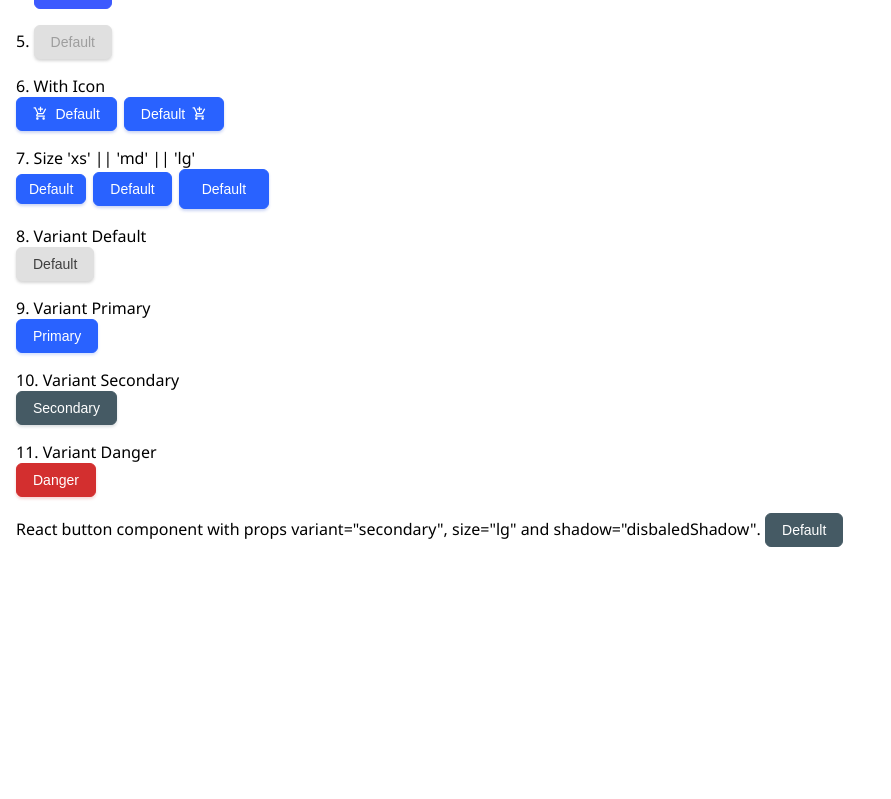
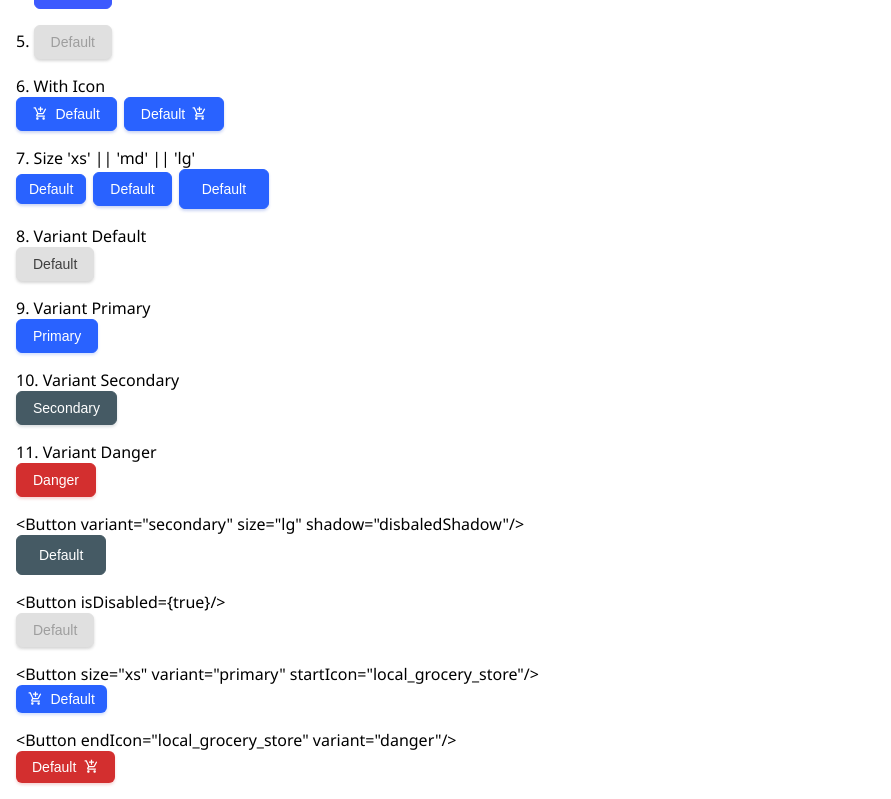
Before and after one commit to decuyperanthony/button-style-react, a React (Create React App) app: page / in a window 1280 px wide. Shown: the part 266-1065 px from the top of the page, without its empty margins (0-891 px from the left). Before the commit the page ends 832 px from the top, so only its background shows below. Built offline with nearby package versions, Linux system fonts and the light colour scheme.

Commit message:
add new props to the button disabled

```diff
--- a/src/App/App.js
+++ b/src/App/App.js
@@ -14,7 +14,7 @@ import ButtonPrimary from './Components/9.Primary';
 import ButtonSecondary from './Components/10.Secondary';
 import ButtonDanger from './Components/11.Danger';
 // === react button reusable
-import Button from './Components/Button';
+import Button from './Button';
 
 function App() {
   return (
@@ -42,7 +42,17 @@ function App() {
       <div style={{marginBottom: '1em'}}/>
       <ButtonDanger />
       <div style={{marginBottom: '1em'}}/>
-      <Button variant="secondary" size="md" shadow="disbaledShadow"/>
+      {'<Button variant="secondary" size="lg" shadow="disbaledShadow"/>'}
+      <Button variant="secondary" size="lg" shadow="disbaledShadow"/>
+      <div style={{marginBottom: '1em'}}/>
+      {'<Button isDisabled={true}/>'}
+      <Button isDisabled={true}/>
+      <div style={{marginBottom: '1em'}}/>
+      {'<Button size="xs" variant="primary" startIcon="local_grocery_store"/>'}
+      <Button size="xs" variant="primary" startIcon="local_grocery_store"/>
+      <div style={{marginBottom: '1em'}}/>
+      {'<Button endIcon="local_grocery_store" variant="danger"/>'}
+      <Button endIcon="local_grocery_store" variant="danger"/>
     </div>
   );
 }
--- a/src/App/Components/Button/button.scss
+++ b/src/App/Button/button.scss
@@ -3,17 +3,18 @@
     font-size: 14px;
     -webkit-border-radius: 6px;
     border-radius: 6px;
+    cursor:pointer;
 }
 
 //! === === BUTTON SIZE === ===
 .xs {
-    padding: 6px 12px
+    padding: 6px 12px !important;
 }
 .md {
-    padding: 8px 16px
+    padding: 8px 16px !important;
 }
 .lg {
-    padding: 11px 22px
+    padding: 11px 22px !important;
 }
 
 //! === === BUTTON DISABLED SHADOW === ===
@@ -23,20 +24,16 @@
 
 //! === === BUTTON DEFAULT === ===
 .default {
-    // padding:8px 16px;
     background: #E0E0E0;
     color: #3F3F3F;
     border: 1px solid #E0E0E0;
-    cursor:pointer;
     box-shadow: 0px 2px 3px rgba(51, 51, 51, 0.2);
     &:hover {
         background: #AEAEAE;
-        color: #3F3F3F;
         border: 1px solid #AEAEAE;
     }
     &:focus {
         background: #AEAEAE;
-        color: #3F3F3F;
         border: 1px solid #AEAEAE;
         outline: 0
     }
@@ -44,20 +41,16 @@
 
 //? === === BUTTON PRIMARY === ===
 .primary {
-    // padding:8px 16px;
     background: #2962FF;
     color: #FFFFFF;
     border: 1px solid #2962FF;
-    cursor:pointer;
     box-shadow: 0px 2px 3px rgba(41, 98, 255, 0.2);
     &:hover {
         background: #0039CB;
-        color: #FFFFFF;
         border: 1px solid #0039CB;
     }
     &:focus {
         background: #0039CB;
-        color: #FFFFFF;
         border: 1px solid #0039CB;
         outline: 0
     }
@@ -65,11 +58,9 @@
 
 //* === === BUTTON SECONDARY === ===
 .secondary {
-    // padding:8px 16px;
     background: #455A64;
     color: #FFFFFF;
     border: 1px solid #455A64;
-    cursor:pointer;
     box-shadow: 0px 2px 3px rgba(69, 90, 100, 0.2);
     &:hover {
         background: #1C313A;
@@ -86,21 +77,84 @@
 
 //! === === BUTTON DANGER === ===
 .danger {
-    // padding:8px 16px;
     background: #D32F2F;
     color: #FFFFFF;
     border: 1px solid #D32F2F;
-    cursor:pointer;
     box-shadow: 0px 2px 3px rgba(211, 47, 47, 0.2);
     &:hover {
         background: #9A0007;
-        color: #FFFFFF;
         border: 1px solid #9A0007;
     }
     &:focus {
         background: #9A0007;
-        color: #FFFFFF;
         border: 1px solid #9A0007;
         outline: 0
     }
 }
+
+//! === === BUTTON OUTLINE === ===
+.outline {
+    background: white;
+    color: #3D5AFE;
+    border: 1px solid #3D5AFE;
+    &:hover {
+        background: #EAEFFF;
+    }
+    &:focus {
+        background: #EAEFFF;
+        outline: 0
+    }
+}
+
+//! === === BUTTON TEXT === ===
+.text {
+    background: none;
+    color: #3D5AFE;
+    outline: 0;
+    border: 1px solid white;
+    &:hover {
+        background: rgba(41, 98, 255, 0.1);
+    }
+    &:focus {
+        background: rgba(41, 98, 255, 0.1);
+        outline: 0
+    }
+}
+
+//! === === BUTTON DISABLED === ===
+.disabled {
+    background: #E0E0E0;
+    color: #9E9E9E;
+    border: 1px solid #E0E0E0;
+    cursor:not-allowed !important;
+    box-shadow: 0px 2px 3px rgba(51, 51, 51, 0.2);
+}
+
+//! === === BUTTON ICON === ===
+.button-with-icon {
+    display: flex;
+    justify-content: space-around;
+    padding:8px 16px;
+    border: none;
+    // background: #2962FF;
+    // color: #FFFFFF;
+    // font-weight: 400;
+    // font-size: 14px;
+    // line-height: 20,27px;
+    // border: 1px solid #2962FF;
+    // cursor:pointer;
+    // -webkit-border-radius: 6px;
+    // border-radius: 6px;
+    // box-shadow: 0px 2px 3px rgba(0, 49, 202, 0.2);
+    // &:hover {
+    //     background: #AEAEAE;
+    //     color: #3F3F3F;
+    //     border: 1px solid #AEAEAE;
+    // }
+    // &:focus {
+    //     background: #AEAEAE;
+    //     color: #3F3F3F;
+    //     border: 1px solid #AEAEAE;
+    //     outline: 0
+    // }
+}
--- /dev/null
+++ b/src/App/Button/index.js
@@ -0,0 +1,43 @@
+import React, { useState } from 'react';
+import AddShoppingCartIcon from '@material-ui/icons/AddShoppingCart';
+
+import './button.scss';
+
+function Button(props) {
+    const [size] = useState(props.size);
+    const [variant] = useState(props.variant);
+    const [shadow] = useState(props.shadow);
+    const [disabled] = useState(props.isDisabled);
+    const [startIcon] = useState(props.startIcon);
+    const [endIcon] = useState(props.endIcon);
+    let disabledClass;
+    if (disabled) disabledClass = 'disabled';
+    let iconStartJSX;
+    let ButtonIconClass;
+    if (startIcon) {
+        iconStartJSX = (<AddShoppingCartIcon style={{ fontSize: 15, marginRight: '0.5em' }}/>);
+        ButtonIconClass = "button-with-icon"
+    }
+    let iconEndJSX;
+    // let ButtonIconClass;
+    if (endIcon) {
+        iconEndJSX = (<AddShoppingCartIcon style={{ fontSize: 15, marginLeft: '0.5em' }}/>);
+        ButtonIconClass = "button-with-icon"
+    }
+
+    return (
+        <div>
+            <button
+                type="button"
+                disabled={false || disabled}
+                className={disabled ? (`btn ${disabledClass}`) : ((!size && !variant && !shadow && !ButtonIconClass ) ? (`btn default`) : (`btn ${shadow} ${variant} ${size} ${ButtonIconClass}`))}
+            >
+                {iconStartJSX}
+                Default
+                {iconEndJSX}
+            </button>
+        </div>
+    );
+};
+
+export default Button;
--- a/src/App/Components/5.Disabled/styles.scss
+++ b/src/App/Components/5.Disabled/styles.scss
@@ -1,6 +1,6 @@
 
 
-//! === === BUTTON DEFAULT === ===
+//! === === BUTTON DISABLED === ===
 .disabled {
     padding:8px 16px;
     background: #E0E0E0;
--- a/src/App/Components/6.Icon/styles.scss
+++ b/src/App/Components/6.Icon/styles.scss
@@ -1,6 +1,6 @@
 
 
-//! === === BUTTON DEFAULT === ===
+//! === === BUTTON ICON === ===
 .buttonIcon {
     display: flex;
     justify-content: space-around;
--- a/src/App/Components/Button/index.js
+++ /dev/null
@@ -1,22 +0,0 @@
-import React, { useState } from 'react';
-import './button.scss';
-function Button(props) {
-    const [size] = useState(props.size);
-    const [variant] = useState(props.variant);
-    const [shadow] = useState(props.shadow);
-
-    return (
-        <div>
-            React button component with props variant="secondary", size="lg" and shadow="disbaledShadow". {' '}
-            <button
-                type="button"
-                // className="default"
-                className={(!size && !variant && !shadow) ? `btn default` : `btn ${shadow} ${variant} ${size} `}
-            >
-                Default
-            </button>
-        </div>
-    );
-};
-
-export default Button;
```
Also changed, not shown: 2 other files (tests, documents, lock files or other folders).
